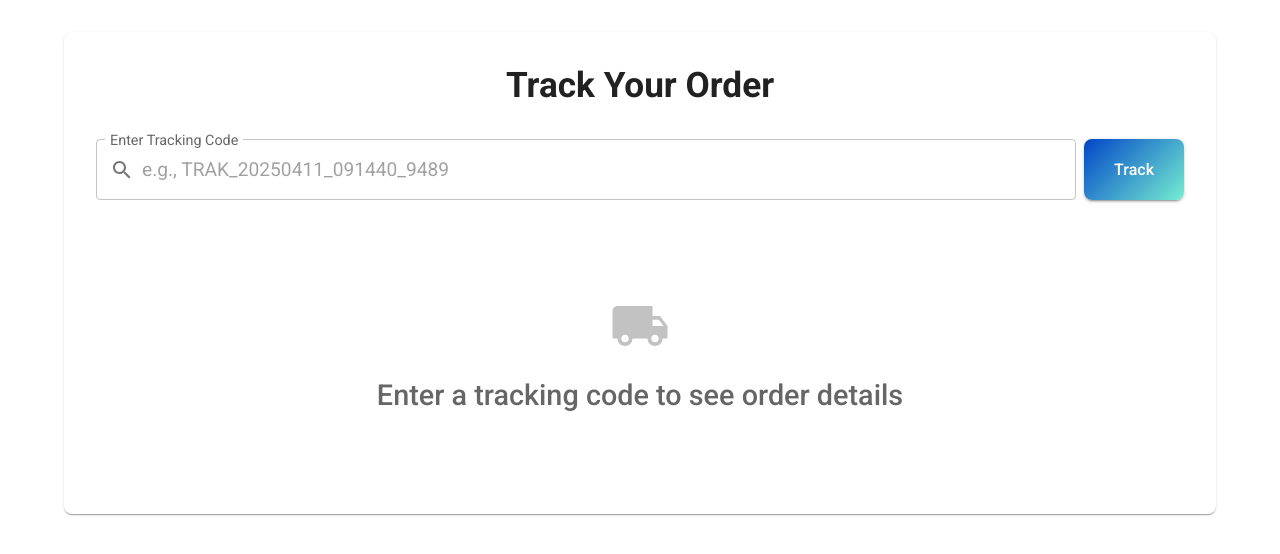
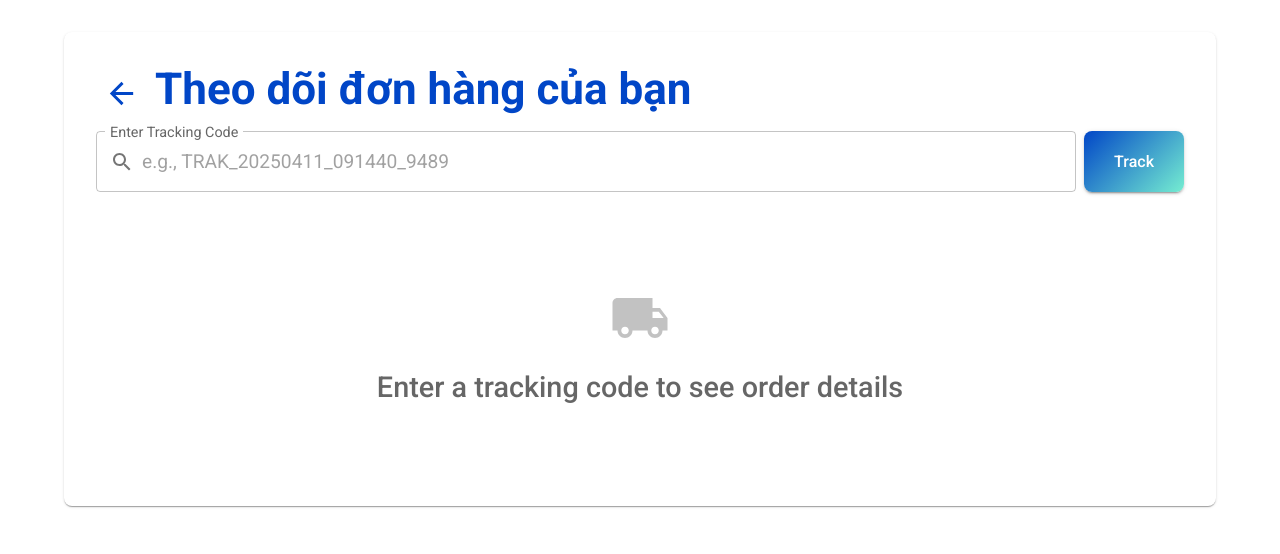
Before and after one commit to HienMinh56/MTCS-FE, a React (Vite) app in the folder MTCS/: page /tracking-order in a window 1280 px wide. Shown: the top 554 px of the page. Built offline with nearby package versions, Linux system fonts and the light colour scheme.

Commit message:
Update: Turnback button in trackingorderpage

```diff
--- a/MTCS/package.json
+++ b/MTCS/package.json
@@ -20,6 +20,7 @@
     "@mui/x-date-pickers": "^7.28.0",
     "@reduxjs/toolkit": "^2.5.1",
     "@tailwindcss/vite": "^4.0.4",
+    "@vercel/speed-insights": "^1.2.0",
     "axios": "^1.7.9",
     "date-fns": "^4.1.0",
     "dayjs": "^1.11.13",
--- a/MTCS/src/App.tsx
+++ b/MTCS/src/App.tsx
@@ -19,6 +19,7 @@ import CustomerDetailPage from "./pages/CustomerDetailPage";
 import DistanceCalculatorPage from "./pages/DistanceCalculatorPage";
 import AdminFinanceDashboard from "./pages/AdminFinanceDashboard";
 import TrackingOrder from "./pages/TrackingOrder";
+import { SpeedInsights } from "@vercel/speed-insights/react"
 
 const HomeRoute = () => {
   const { isAuthenticated, user } = useAuth();
@@ -45,6 +46,11 @@ function App() {
 
               {/* Public route for order tracking - accessible to everyone */}
               <Route path="/tracking-order" element={<TrackingOrder />} />
+
+              <Route
+                  path="/distance-calculator"
+                  element={<DistanceCalculatorPage />}
+                />
 
               <Route
                 element={<ProtectedRoute allowedRoles={["Staff", "Admin"]} />}
--- a/MTCS/src/pages/TrackingOrder.tsx
+++ b/MTCS/src/pages/TrackingOrder.tsx
@@ -17,7 +17,8 @@ import {
   Avatar,
   InputAdornment,
   TextField,
-  Button
+  Button,
+  IconButton
 } from "@mui/material";
 import {
   LocationOn,
@@ -36,7 +37,8 @@ import { styled } from "@mui/material/styles";
 import dayjs from "dayjs";
 import { useTheme } from "@mui/material/styles";
 import { useParams, useNavigate } from "react-router-dom";
-
+import ArrowBackIcon from "@mui/icons-material/ArrowBack";
+import StraightenIcon from "@mui/icons-material/Straighten";
 // Define types based on the response structure
 interface Driver {
   driverId: string;
@@ -182,6 +184,10 @@ const TrackingOrder: React.FC = () => {
     pickup?: LocationWithCoords;
     delivery?: LocationWithCoords;
   }>({});
+
+  const handleGoBack = () => {
+    navigate(-1);
+  };
 
   // Add state for driver tracking
   const [driverId, setDriverId] = useState<string>("");
@@ -796,9 +802,35 @@ const TrackingOrder: React.FC = () => {
   return (
     <Container maxWidth="lg" sx={{ my: 4 }}>
       <Paper sx={{ p: { xs: 2, md: 4 }, borderRadius: 2, mb: 4 }}>
-        <Typography variant="h4" align="center" sx={{ mb: 4, fontWeight: 700 }}>
-          Track Your Order
-        </Typography>
+      <Box
+            sx={{
+              display: "flex",
+              alignItems: "center",
+              justifyContent: "space-between",
+            }}
+          >
+            <Box sx={{ display: "flex", alignItems: "center" }}>
+              <IconButton
+                onClick={handleGoBack}
+                sx={{ mr: 1, mb: 1 }}
+                color="primary"
+                aria-label="back"
+              >
+                <ArrowBackIcon fontSize="large" />
+              </IconButton>
+              <Box sx={{ display: "flex", alignItems: "center" }}>
+                <Typography
+                  variant= "h1"
+                  component="h1"
+                  fontWeight="bold"
+                  color="primary.main"
+                  sx= {{ mb: 2 }}
+                >
+                  Theo dõi đơn hàng của bạn
+                </Typography>
+              </Box>
+            </Box>
+          </Box>
 
         {/* Search Bar */}
         <Box sx={{ display: 'flex', mb: 4, gap: 1 }}>
--- a/MTCS/src/utils/axiosConfig.ts
+++ b/MTCS/src/utils/axiosConfig.ts
@@ -1,7 +1,7 @@
 import axios from "axios";
 import Cookies from "js-cookie";
 
-const baseURL = import.meta.env.VITE_API_BASE_URL;
+const baseURL = import.meta.env.VITE_API_DEPLOY_URL;
 
 const axiosInstance = axios.create({
   baseURL,
```
Also changed, not shown: 1 other file (tests, documents, lock files or other folders).
